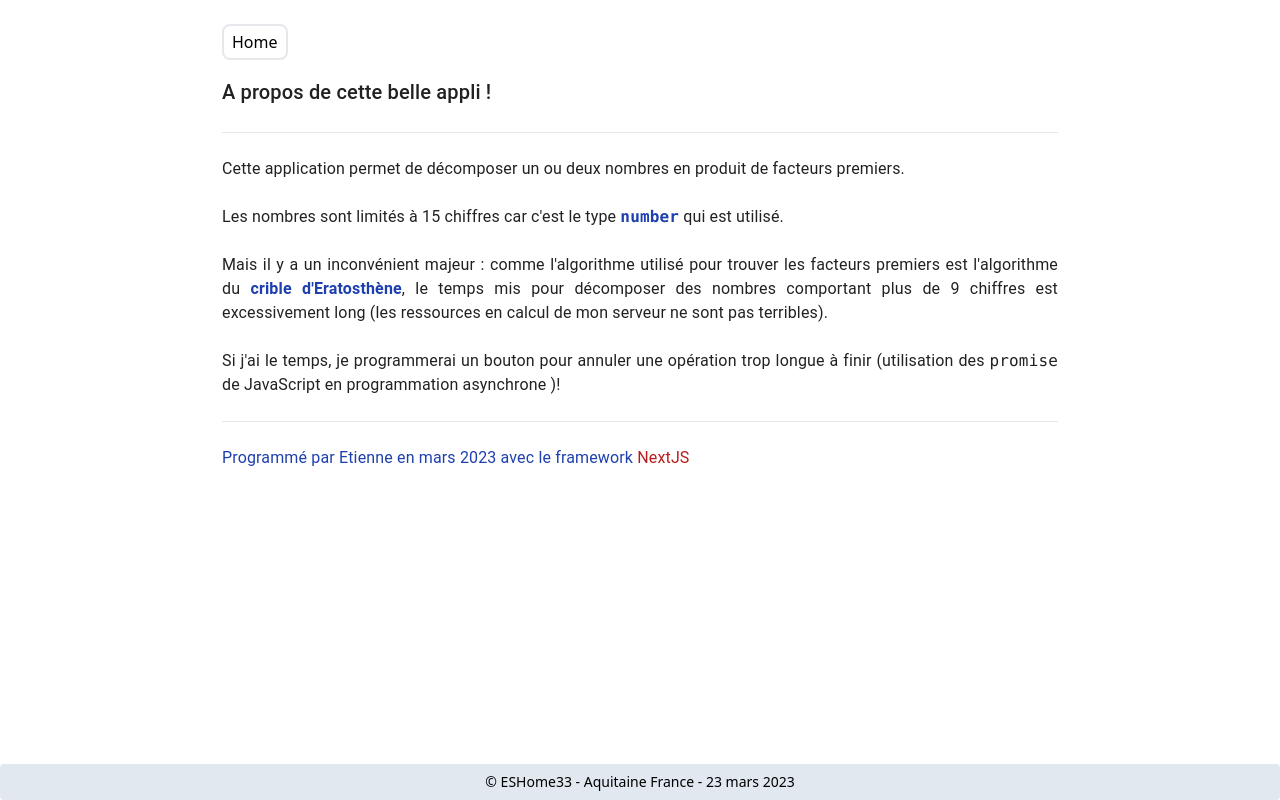
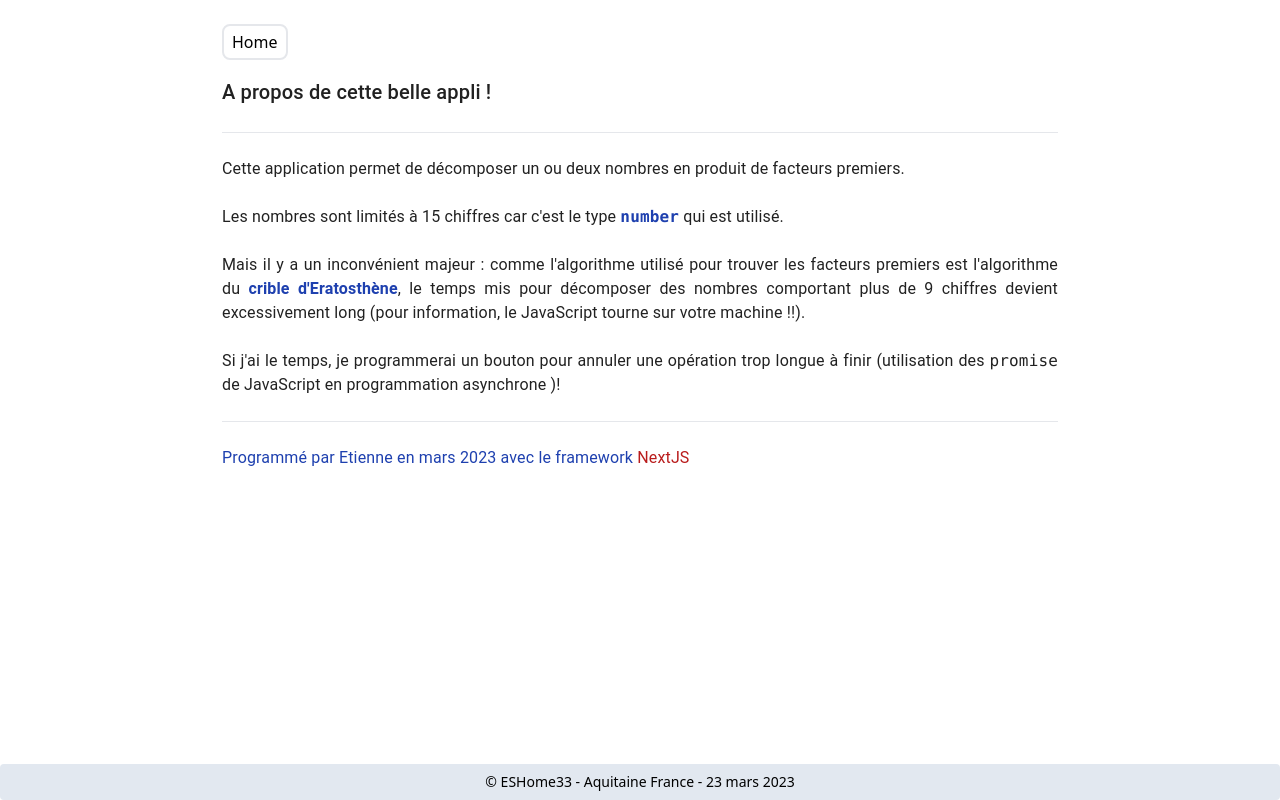
Before and after one commit to esHome33/ppcm, a Next.js app: page /about in a window 1280 px wide. Built offline with nearby package versions, Linux system fonts and the light colour scheme.

Commit message:
V1 about changé

```diff
--- a/pages/about.tsx
+++ b/pages/about.tsx
@@ -40,8 +40,7 @@ const About = (_props: Props) => {
 					crible d'Eratosthène
 				</span>
 				, le temps mis pour décomposer des nombres comportant plus de 9
-				chiffres est excessivement long (les ressources en calcul de mon
-				serveur ne sont pas terribles).
+				chiffres devient excessivement long (pour information, le JavaScript tourne sur votre machine !!).
 			</Typography>
 			<br />
 			<Typography
```
